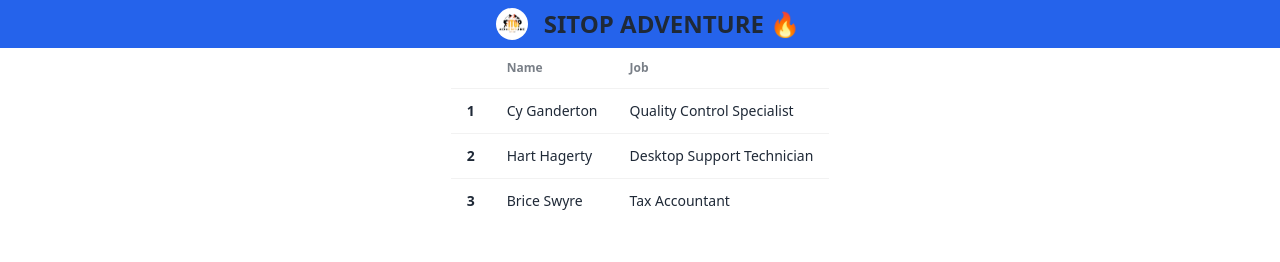
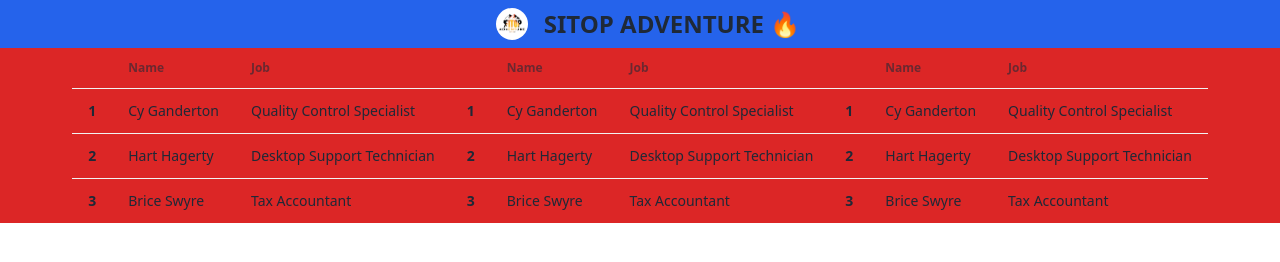
Before and after one commit to AlFahrez25/SitopAdv, a plain HTML site: page public/index.html in a window 1280 px wide. Drawn offline with Linux system fonts and the light colour scheme.

Commit message:
icon title+new idea

```diff
--- a/public/index.html
+++ b/public/index.html
@@ -4,6 +4,7 @@
     <meta charset="UTF-8" />
     <meta name="viewport" content="width=device-width, initial-scale=1.0" />
     <title>SitopAdventure</title>
+    <link rel="icon" href="img/sitop.png" />
     <link rel="stylesheet" href="./style.css" />
   </head>
   <body>
@@ -23,7 +24,71 @@
       </nav>
     </header>
 
-    <div class="flex justify-center">
+    <div class="flex justify-center flex-wrap bg-red-600">
+      <div class="overflow-x-auto">
+        <table class="table">
+          <!-- head -->
+          <thead>
+            <tr>
+              <th></th>
+              <th>Name</th>
+              <th>Job</th>
+            </tr>
+          </thead>
+          <tbody>
+            <!-- row 1 -->
+            <tr>
+              <th>1</th>
+              <td>Cy Ganderton</td>
+              <td>Quality Control Specialist</td>
+            </tr>
+            <!-- row 2 -->
+            <tr>
+              <th>2</th>
+              <td>Hart Hagerty</td>
+              <td>Desktop Support Technician</td>
+            </tr>
+            <!-- row 3 -->
+            <tr>
+              <th>3</th>
+              <td>Brice Swyre</td>
+              <td>Tax Accountant</td>
+            </tr>
+          </tbody>
+        </table>
+      </div>
+      <div class="overflow-x-auto">
+        <table class="table">
+          <!-- head -->
+          <thead>
+            <tr>
+              <th></th>
+              <th>Name</th>
+              <th>Job</th>
+            </tr>
+          </thead>
+          <tbody>
+            <!-- row 1 -->
+            <tr>
+              <th>1</th>
+              <td>Cy Ganderton</td>
+              <td>Quality Control Specialist</td>
+            </tr>
+            <!-- row 2 -->
+            <tr>
+              <th>2</th>
+              <td>Hart Hagerty</td>
+              <td>Desktop Support Technician</td>
+            </tr>
+            <!-- row 3 -->
+            <tr>
+              <th>3</th>
+              <td>Brice Swyre</td>
+              <td>Tax Accountant</td>
+            </tr>
+          </tbody>
+        </table>
+      </div>
       <div class="overflow-x-auto">
         <table class="table">
           <!-- head -->
```
Also changed, not shown: public/style.css.
